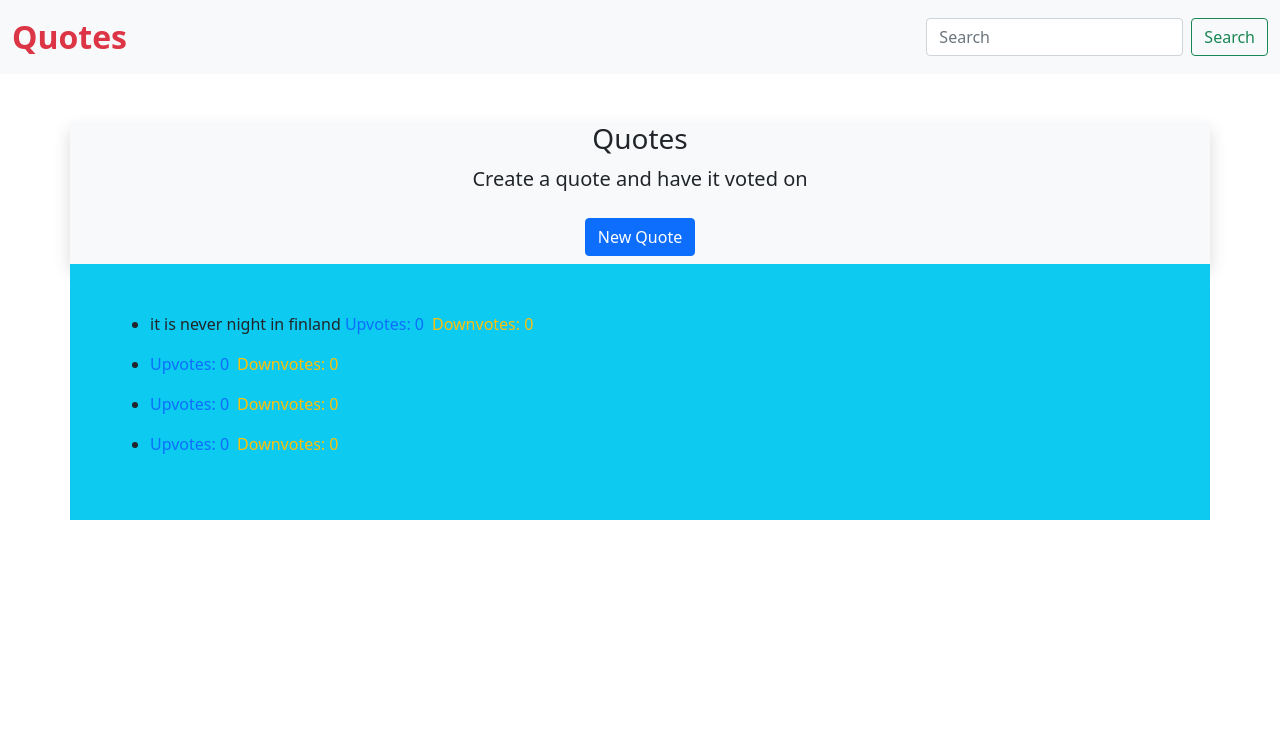
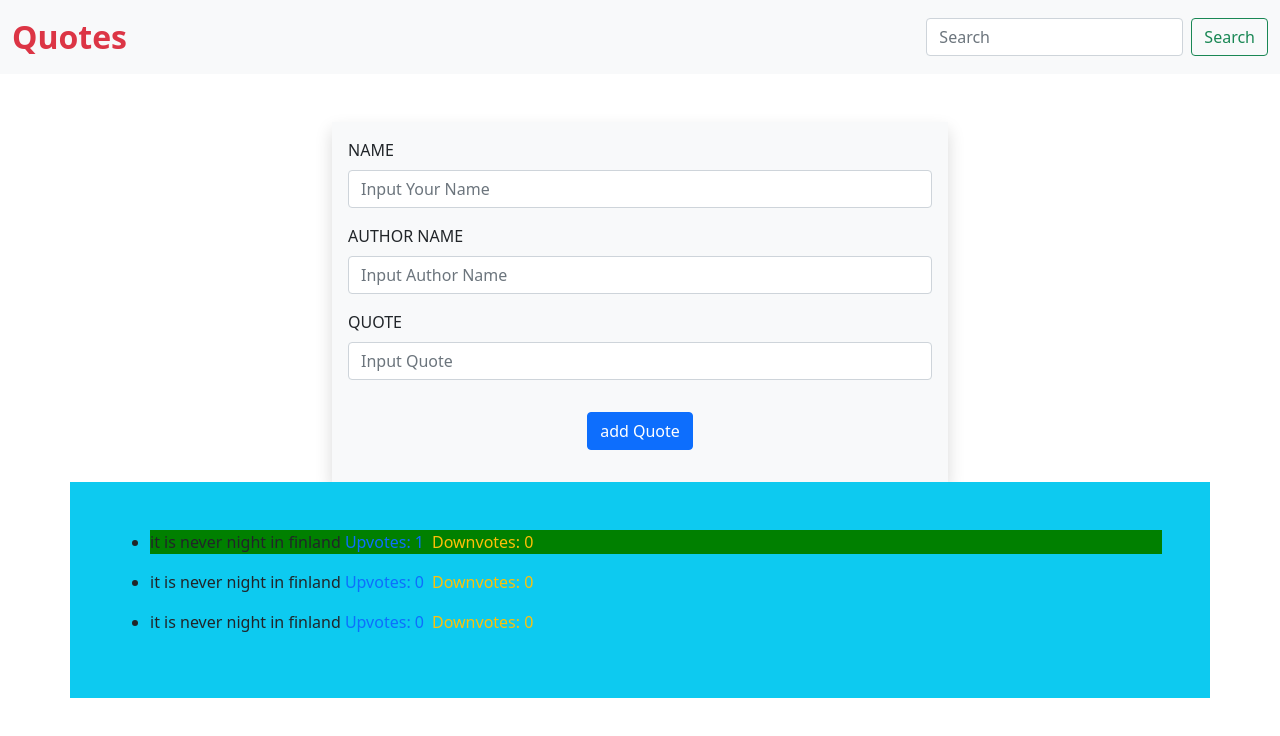
Before and after one commit to DEANKAGO/Quotes, an Angular app: page / in a window 1280 px wide. Shown: the top 736 px of the page. Built offline with nearby package versions, Linux system fonts and the light colour scheme.

Commit message:
added push function

```diff
--- a/src/app/main/main.component.html
+++ b/src/app/main/main.component.html
@@ -1,6 +1,6 @@
 <app-navbar></app-navbar>
 
-<div class="main container bg-light mt-5 shadow">
+<!-- <div class="main container bg-light mt-5 shadow">
   <div class="text-center">
     <h2 class="fs-3">Quotes</h2>
   </div>
@@ -14,8 +14,7 @@
       </button>
     </div>
   </div>
-</div>
-<app-new-quote *ngIf="showAddItem"></app-new-quote>
+</div> -->
 <div class="container-fluid">
   <app-quote></app-quote>
 </div>
--- a/src/app/main/main.component.ts
+++ b/src/app/main/main.component.ts
@@ -1,4 +1,5 @@
 import { Component, OnInit, Input} from '@angular/core';
+import { Quote } from '../quote';
 
 
 @Component({
--- a/src/app/new-quote/new-quote.component.html
+++ b/src/app/new-quote/new-quote.component.html
@@ -1,13 +1,13 @@
 <div class="container-fluid mt-5">
   <div class="container  bg-light shadow p-3" style="width: 50%;" >
-    <form action="" id="quoteForm" name="quoteForm" #quoteForm="ngForm">
+    <form action="" id="quoteForm" name="quoteForm" #quoteForm="ngForm" (ngSubmit)="addQuote(quoteForm)">
       <div class="mb-3 " >
         <label for="formGroupExampleInput" class="form-label" >NAME</label>
         <input type="text" class="form-control" id="name" name="name" placeholder="Input Your Name" [(ngModel)]="newQuote.name" #name="ngModel">
       </div>
       <div class="mb-3 " >
         <label for="formGroupExampleInput" class="form-label" >AUTHOR NAME</label>
-        <input type="text" class="form-control" id="author-name" name="author-name" placeholder="Input Author Name" [(ngModel)]="newQuote.authorName" #authorName="ngModel">
+        <input type="text" class="form-control" id="author-name" name="authorName" placeholder="Input Author Name" [(ngModel)]="newQuote.authorName" #authorName="ngModel">
       </div>
       <div class="mb-3">
         <label for="formGroupExampleInput2" class="form-label">QUOTE</label>
--- a/src/app/new-quote/new-quote.component.ts
+++ b/src/app/new-quote/new-quote.component.ts
@@ -1,4 +1,5 @@
 import { Component, OnInit, Input, Output, EventEmitter } from '@angular/core';
+import { NgForm } from '@angular/forms';
 import { Quote } from '../quote';
 
 @Component({
@@ -14,9 +15,6 @@ export class NewQuoteComponent implements OnInit {
   @Output() BtnPress = new EventEmitter();
 
 
-  // @Input() btn2="Card";
-  // @Output() btnPress = new EventEmitter()
-  // @Output() newQuote = new EventEmitter()
   newQuote = new Quote(0, "", "", "", 0, 0);
 
 
@@ -30,47 +28,23 @@ export class NewQuoteComponent implements OnInit {
   showAddItem = false;
 
 
-  addQuote() {
-    this.add.emit(this['quoted']);
+  addQuote(myForm: NgForm) {
+    this.newQuote.id=0
+    this.newQuote.quote= myForm.value.quote
+    this.newQuote.name= myForm.value.name
+    this.newQuote.authorName= myForm.value.authorName
+    this.add.emit(this.newQuote);
+    myForm.resetForm()
     // this['quoted'] = new Quote(0,"", "", "", 0, 0)
 
   }
 
-  // SubmitBtn(str: string) {
-  //   if(str==='SubmitBtn') {
-  //     this.addQuote;
-  //     return
-  //   }
 
-  // }
 
   BtnPressEvent = (str: string) =>{
     this['BtnPress'].emit(str);
   }
 
-
-
-  SubmitBtn = () => {
-    // let quoteForm = document.getElementById("onClick")
-      if (this['myform'].valid) {
-        this.BtnPressEvent = (str: string) =>{
-          this['BtnPress'].emit(str);
-        }
-        // console.log(this['myform'])
-        this['myform'].reset();
-      }
-
-
-
-
-
-  }
-  // SubmitBtn = () => {
-  //   console.log(showNewQuote)
-  //   // this.newQuote.emit({name:this.inName, authorName:this.inAuthorName, quote:this.inQuote})
-  // }
-
-  // <form name="myForm" #myForm="ngForm"></form>this.myForm.resetForm();
 
 
 
@@ -80,9 +54,3 @@ export class NewQuoteComponent implements OnInit {
   }
 
 }
-
-// @Output() add = new EventEmitter<Quote>();
-// addQuote() {
-//   this.add.emit(this.quoted);
-//   this.quoted = new Quote(0, "", "", "", "", ), 0, 0);
-// }
--- a/src/app/quote/quote.component.html
+++ b/src/app/quote/quote.component.html
@@ -1,3 +1,6 @@
+<app-new-quote  (add)="addQuote($event)"></app-new-quote>
+
+
 <div class="container p-5 bg-info">
   <ul  *ngFor = 'let quote of quotes'>
     <div *ngIf="quote.upvotes == highest && quote.upvotes>0; then highlight else empty"></div>
--- a/src/app/quote/quote.component.ts
+++ b/src/app/quote/quote.component.ts
@@ -10,13 +10,20 @@ import { Quote } from '../quote';
 export class QuoteComponent implements OnInit {
 
   public quotes: Quote[]= [
+    new Quote(1, "it is never night in finland", "", "", 1, 0),
     new Quote(1, "it is never night in finland", "", "", 0, 0),
-    new Quote(2, "", "", "", 0, 0),
-    new Quote(3, "", "", "", 0, 0),
-    new Quote(4, "", "", "", 0, 0),
+    new Quote(1, "it is never night in finland", "", "", 0, 0),
+
+  ]
+
+  addQuote(quote: Quote){
+    quote.upvotes=0;
+    quote.downvotes=0;
+    quote.id=this.quotes.length+1
+    this.quotes.push(quote)
 
 
-  ]
+  }
 
   arr: number[] = this.quotes.map(quote=>quote.upvotes)
   highest = Math.max(...this.arr)
@@ -27,6 +34,3 @@ export class QuoteComponent implements OnInit {
   }
 
 }
-function newQuote(): Quote {
-  throw new Error('Function not implemented.');
-}
```
